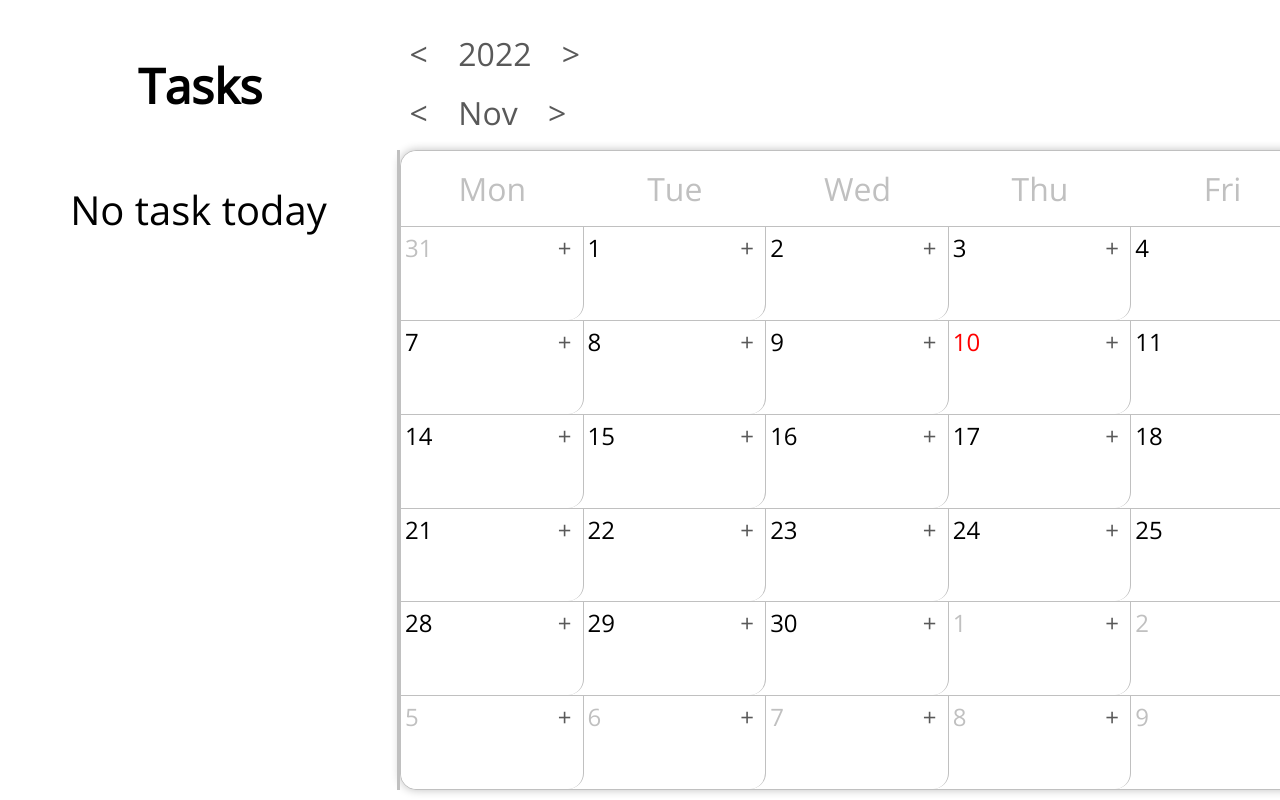
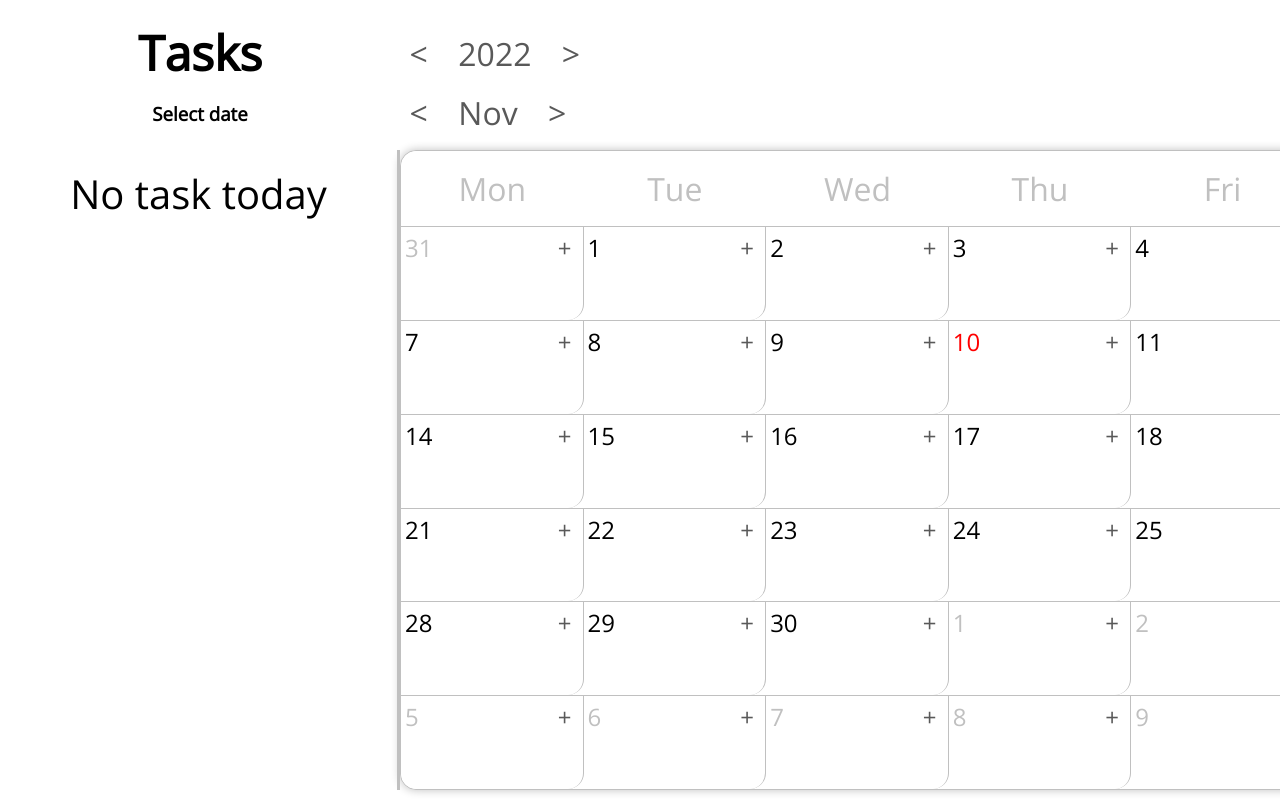
Before and after one commit to Redditask/Task-Manager, a React (Create React App) app: page / in a window 1280 px wide. Shown: the top 800 px of the page. Built offline with nearby package versions, Linux system fonts and the light colour scheme.

Commit message:
added delete task functionality and changed AsideBar

```diff
--- a/src/components/AddTaskForm/AddTaskForm.jsx
+++ b/src/components/AddTaskForm/AddTaskForm.jsx
@@ -7,7 +7,7 @@ import {useDispatch} from "react-redux";
 import {addTask} from "../../store/taskManagerSlice";
 
 const AddTaskForm = ({setModalStatus, date}) => {
-    const [taskText, setTaskText] = useState("");
+    const [taskText, setTaskText] = useState("Enter your task");
 
     const today = new Date();
     let day=today.getDate();
@@ -31,12 +31,21 @@ const AddTaskForm = ({setModalStatus, date}) => {
             <Input
                 value={taskText}
                 onChange={event=>setTaskText(event.target.value)}
-                defaultValue="Your task"/>
+            />
             <div className={styles.AddTaskForm__buttonArea}>
-                <Button text="Enter" onClick={()=>{
-                    add(taskText)
-                    setModalStatus(false)
-                }}/>
+                {
+                    taskText
+                        ? <Button
+                            text="Add task"
+                            onClick={()=>{
+                                add(taskText)
+                                setModalStatus(false)
+                            }}
+                        />
+                        : <Button
+                            text="Input is empty"
+                        />
+                }
             </div>
         </div>
     );
--- a/src/components/AsideBar/AsideBar.jsx
+++ b/src/components/AsideBar/AsideBar.jsx
@@ -1,25 +1,40 @@
 import styles from "./AsideBar.module.scss";
 
 import React from 'react';
-import {useSelector} from "react-redux";
+import {useSelector, useDispatch} from "react-redux";
+import {removeTask} from "../../store/taskManagerSlice";
+import Button from "../UI/Button/Button";
 
 const AsideBar = () => {
-    //тут доработать
-    const currentCell = useSelector(state => state.tasks.currentCell);
-    const tasks = [];
-    currentCell.map(task=>tasks.push(task.taskText))
+    const tasks = useSelector(state => state.tasks.currentCell);
+    const date = useSelector(state => state.tasks.currentCellDate);
+
+    const dispatch = useDispatch();
+    const remove = (taskId) => dispatch(removeTask(taskId));
 
     return (
         <div>
-            <h2 className={styles.AsideBar__title}>Tasks</h2>
+            <div className={styles.AsideBar__header}>
+                <h2 className={styles.AsideBar__title}>Tasks</h2>
+                <h3>{date ? date : "Select date"}</h3>
+            </div>
             <div className={styles.AsideBar}>
                 <ul>
                     {tasks.length
                         ? tasks.map((task,index)=>
-                            <li
+                            <div
                                 className={styles.AsideBar__element}
                                 key = {task+index}
-                            >{task}</li>)
+                            >
+                                <li
+                                    className={styles.AsideBar__task}
+                                >{task.taskText}</li>
+                                <Button
+                                    text="Remove this task"
+                                    onClick={()=>remove(task.id)}
+                                />
+                            </div>
+                        )
                         : <h3 className={styles.AsideBar__tasksIsEmpty}>No task today</h3>}
                 </ul>
             </div>
--- a/src/components/AsideBar/AsideBar.module.scss
+++ b/src/components/AsideBar/AsideBar.module.scss
@@ -18,17 +18,15 @@
     font-size: 3rem;
     text-align: center;
 
-    margin: 0 0 2rem;
+    margin: 0 0 1rem;
   }
 
   &__tasksIsEmpty {
     font-weight: normal;
     font-size: 2.5rem;
-
-    margin: 1rem 0;
   }
 
-  &__element {
+  &__task {
     font-size: 1.5rem;
     text-align: center;
 
@@ -41,4 +39,22 @@
     margin: 1rem;
     padding: 1rem;
   }
+
+  &__element {
+    display: flex;
+    flex-direction: column;
+    align-items: center;
+    justify-content: space-between;
+
+    margin-bottom: 1.5rem;
+  }
+
+  &__header {
+    display: flex;
+    flex-direction: column;
+    justify-content: center;
+    align-items: center;
+
+    margin: 0 0 1.5rem;
+  }
 }
--- a/src/components/UI/Button/Button.module.scss
+++ b/src/components/UI/Button/Button.module.scss
@@ -1,5 +1,7 @@
 .Button {
   cursor: pointer;
+
+  text-align: center;
 
   color: rgba(0, 0, 0, 0.65);
 
--- a/src/store/taskManagerSlice.js
+++ b/src/store/taskManagerSlice.js
@@ -1,10 +1,11 @@
-import {createSlice, current} from "@reduxjs/toolkit";
+import {createSlice} from "@reduxjs/toolkit";
 
 const taskManagerSlice = createSlice({
     name: "tasks",
     initialState: {
         tasks: [],
-        currentCell: []
+        currentCell: [],
+        currentCellDate: ""
     },
     reducers: {
         addTask(state, action) {
@@ -25,8 +26,9 @@ const taskManagerSlice = createSlice({
                 }
             }
         },
-        deleteTask(state, action) {
-
+        removeTask(state, action) {
+            state.tasks = state.tasks.filter(task=>task.id!==action.payload);
+            state.currentCell = state.currentCell.filter(task=>task.id!==action.payload);
         },
         setCurrentCell(state, action) {
             const [day, month, year] = action.payload.split("-");
@@ -39,10 +41,12 @@ const taskManagerSlice = createSlice({
                         state.currentCell.push(state.tasks[i])
                 }
             }
+
+            state.currentCellDate = action.payload;
         }
     }
 });
 
-export const {addTask, deleteTask, setCurrentCell} = taskManagerSlice.actions;
+export const {addTask, removeTask, setCurrentCell} = taskManagerSlice.actions;
 
 export default taskManagerSlice.reducer;
```
Also changed, not shown: src/App.js (+12 -2 lines).
